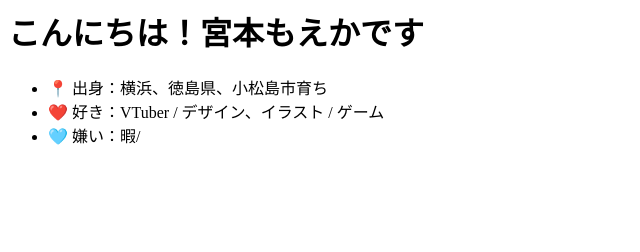
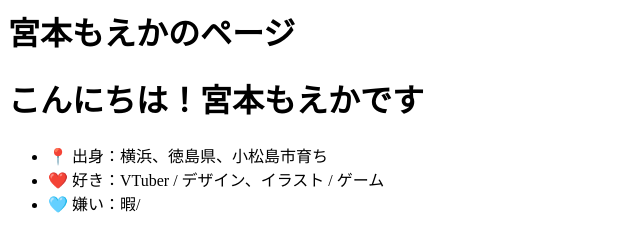
Before and after one commit to moeka627/idea.html, a plain HTML site: page jikosyoukai.html in a window 1280 px wide. Shown: the whole page, without its empty margins (0-640 px from the left). Drawn offline with Linux system fonts and the light colour scheme.

Commit message:
Update jikosyoukai.html

```diff
--- a/jikosyoukai.html
+++ b/jikosyoukai.html
@@ -1,4 +1,4 @@
-<title>宮本もえかのページ</title>
+<h1>宮本もえかのページ</h1>
 </head>
 <body>
   <h1>こんにちは！宮本もえかです</h1>
```
